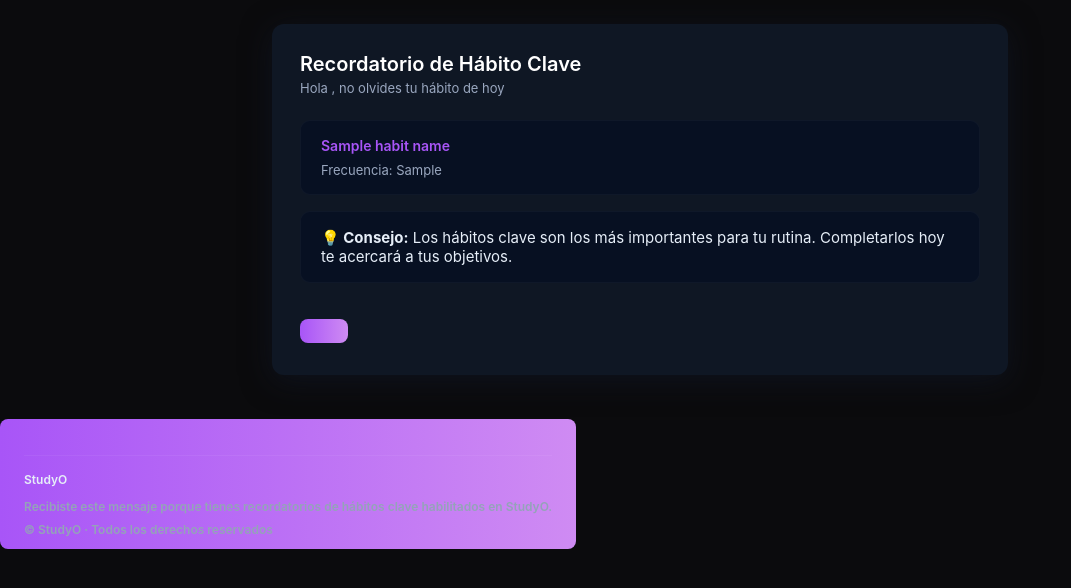
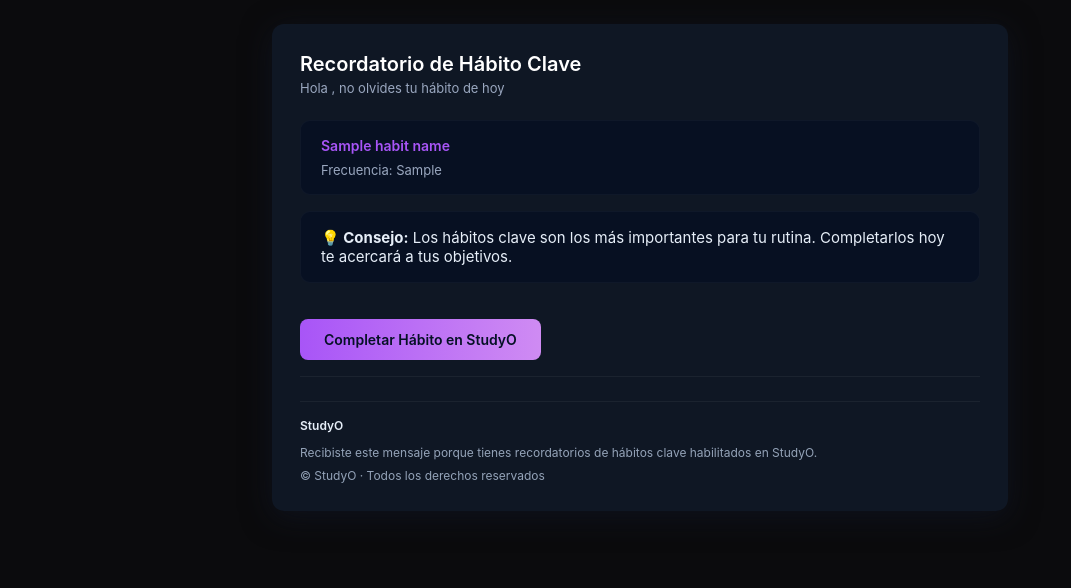
Before and after one commit to francovalli123/StudyO, a Django app: template backend/studyo/apps/notification/templates/notification/key_habit_reminder.html in a window 1280 px wide. Shown: the top 588 px of the page, without its empty margins (0-1071 px from the left). Run offline with Django 5.2, Linux system fonts and the light colour scheme; the template is opened without the code that fills it: most values are stand-ins (such as "Sample title", 1, 10 or a date in 2020).

Commit message:
Key habit reminder button fixed

```diff
--- a/backend/studyo/apps/notification/templates/notification/key_habit_reminder.html
+++ b/backend/studyo/apps/notification/templates/notification/key_habit_reminder.html
@@ -142,7 +142,7 @@
         </p>
       </div>
 
-      <a class="cta" href="{{ site_url|default:'/' }}/habits>Completar Hábito en StudyO</a>
+      <a class="cta" href="{{ site_url|default:'/' }}/habits">Completar Hábito en StudyO</a>
 
       <div class="divider"></div>
 
```
